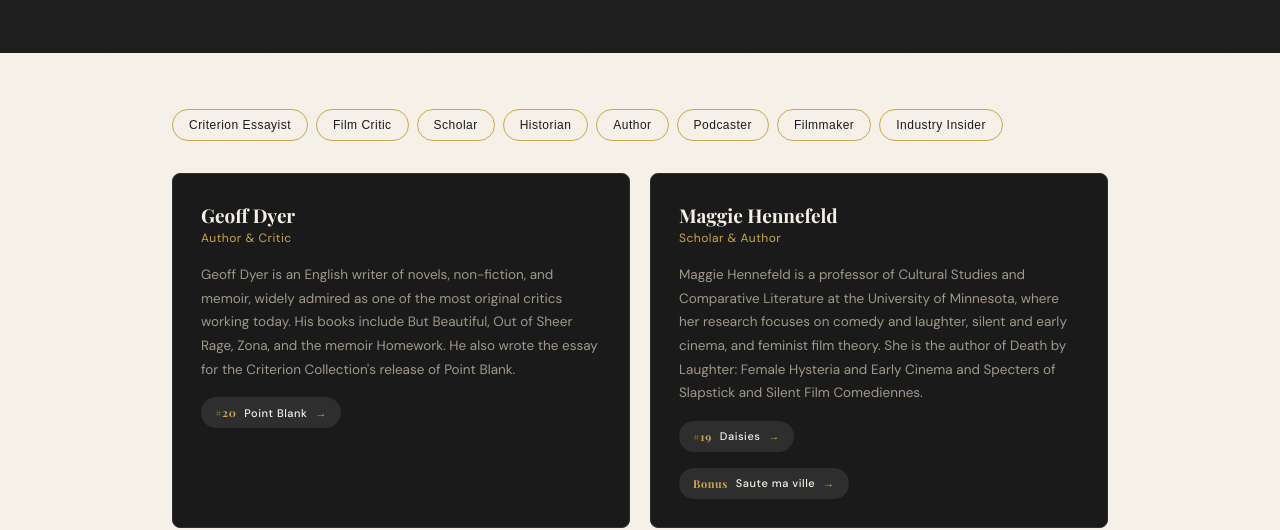
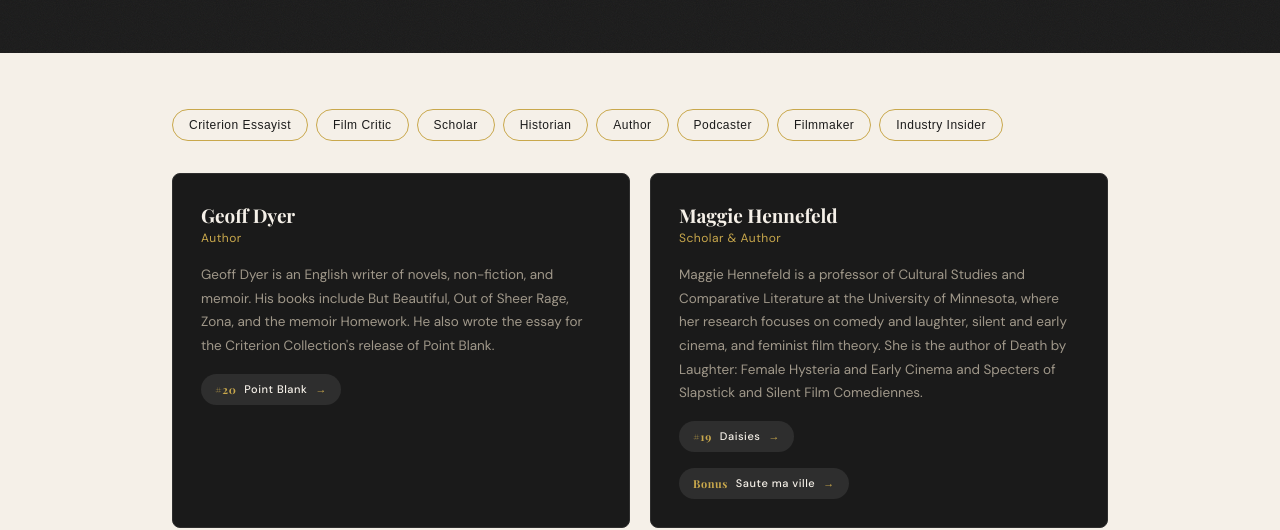
Before and after one commit to moorere912/why-this-film, a plain HTML site: page guests.html in a window 1280 px wide. Shown: the part 270-800 px from the top of the page. Drawn offline with nearby package versions, Linux system fonts and the light colour scheme; a web font is replaced by a local one.

Commit message:
Describe Geoff Dyer as Author instead of Critic
Co-Authored-By: Claude Sonnet 5.5 <noreply@anthropic.com>

```diff
--- a/guests.html
+++ b/guests.html
@@ -140,13 +140,13 @@ html.wtf-anim .wtf-guest-card.in-view:hover{transform:translateY(-4px)}
   </div>
   <div class="wtf-guests-grid">
 
-    <div class="wtf-guest-card" data-tags="critic,author,essayist">
+    <div class="wtf-guest-card" data-tags="author,essayist">
       <div class="wtf-guest-top">        <div class="wtf-guest-info">
           <h2><a href="https://geoffdyer.com/" target="_blank">Geoff Dyer</a></h2>
-          <div class="role">Author &amp; Critic</div>
+          <div class="role">Author</div>
         </div>
       </div>
-      <p class="wtf-guest-bio">Geoff Dyer is an English writer of novels, non-fiction, and memoir, widely admired as one of the most original critics working today. His books include But Beautiful, Out of Sheer Rage, Zona, and the memoir Homework. He also wrote the essay for the Criterion Collection's release of Point Blank.</p>
+      <p class="wtf-guest-bio">Geoff Dyer is an English writer of novels, non-fiction, and memoir. His books include But Beautiful, Out of Sheer Rage, Zona, and the memoir Homework. He also wrote the essay for the Criterion Collection's release of Point Blank.</p>
       <a class="wtf-guest-episode" href="episodes/point-blank.html"><span class="num">#20</span> Point Blank <span class="arr">&rarr;</span></a>
     </div>
 
```
Also changed, not shown: episodes/point-blank.html (+2 -2 lines), index.html (+2 -2 lines).
